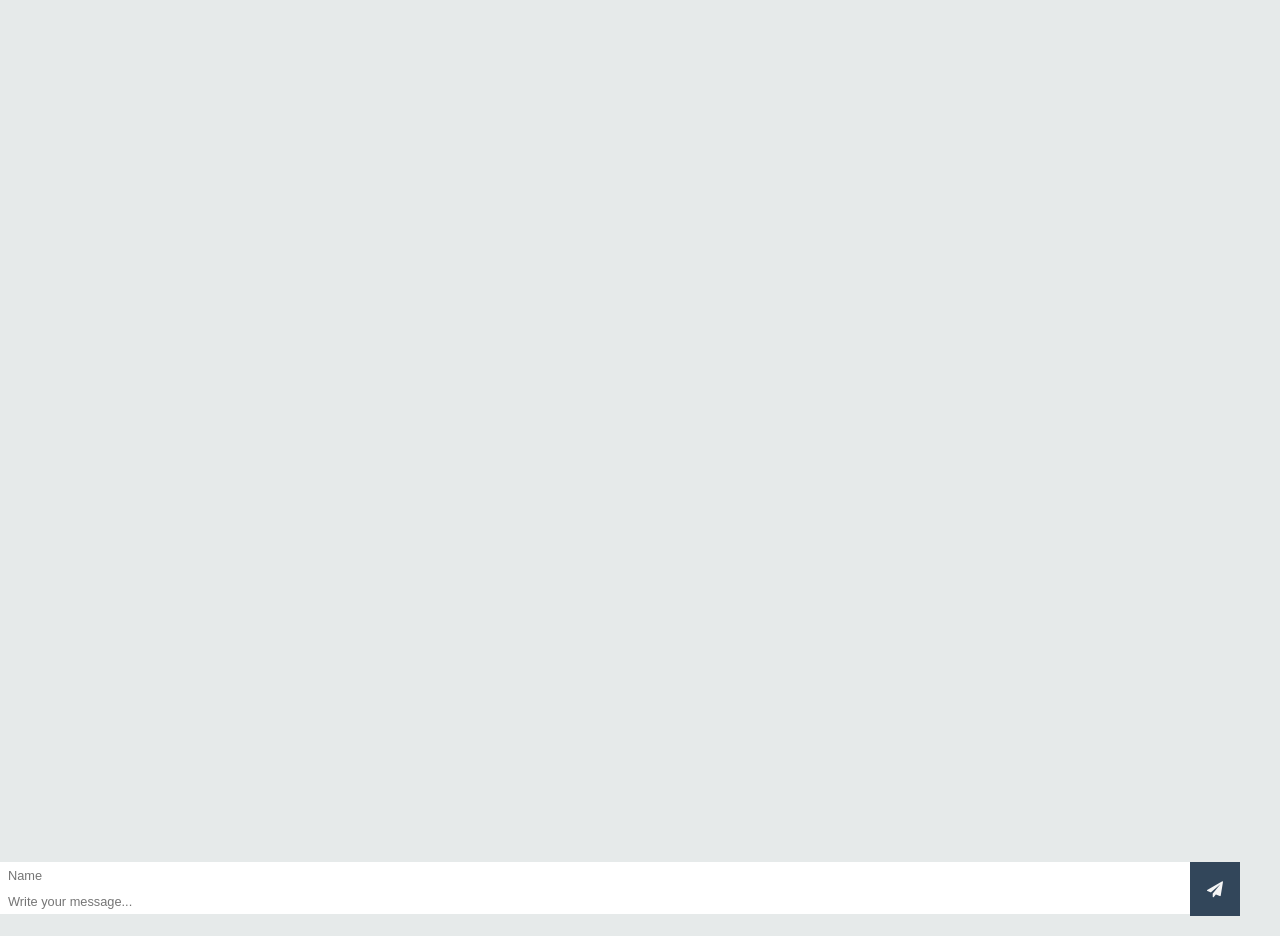
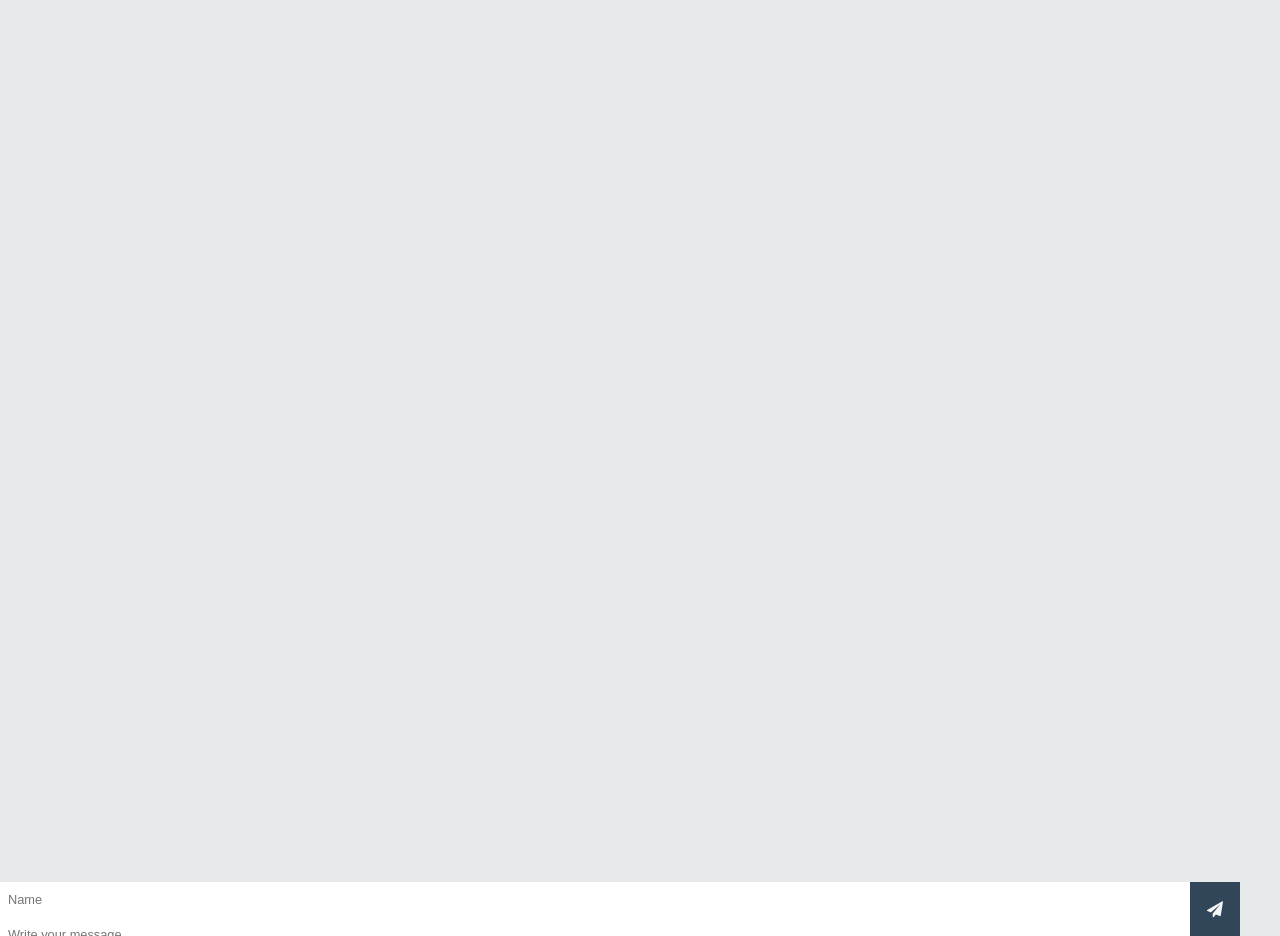
Before and after one commit to Cola-pop/Chatting-app, a website: page index.html in a window 1280 px wide. Shown: the part 56-992 px from the top of the page. Drawn offline with nearby package versions, Linux system fonts and the light colour scheme; no server answers.

Commit message:
change padding

```diff
--- a/styles.css
+++ b/styles.css
@@ -92,7 +92,7 @@ body {
   bottom: 0;
   width: 100%;
   z-index: 99;
-  height: 74px;
+  height: 54px;
 
 }
 #frame .content .message-input .wrap {
@@ -103,7 +103,7 @@ body {
   float: left;
   border: none;
   width: calc(100% - 90px);
-  padding: 6px 32px 5px 8px;
+  padding: 10px 32px 10px 8px;
   font-size: 0.8em;
   color: #32465a;
 
```
